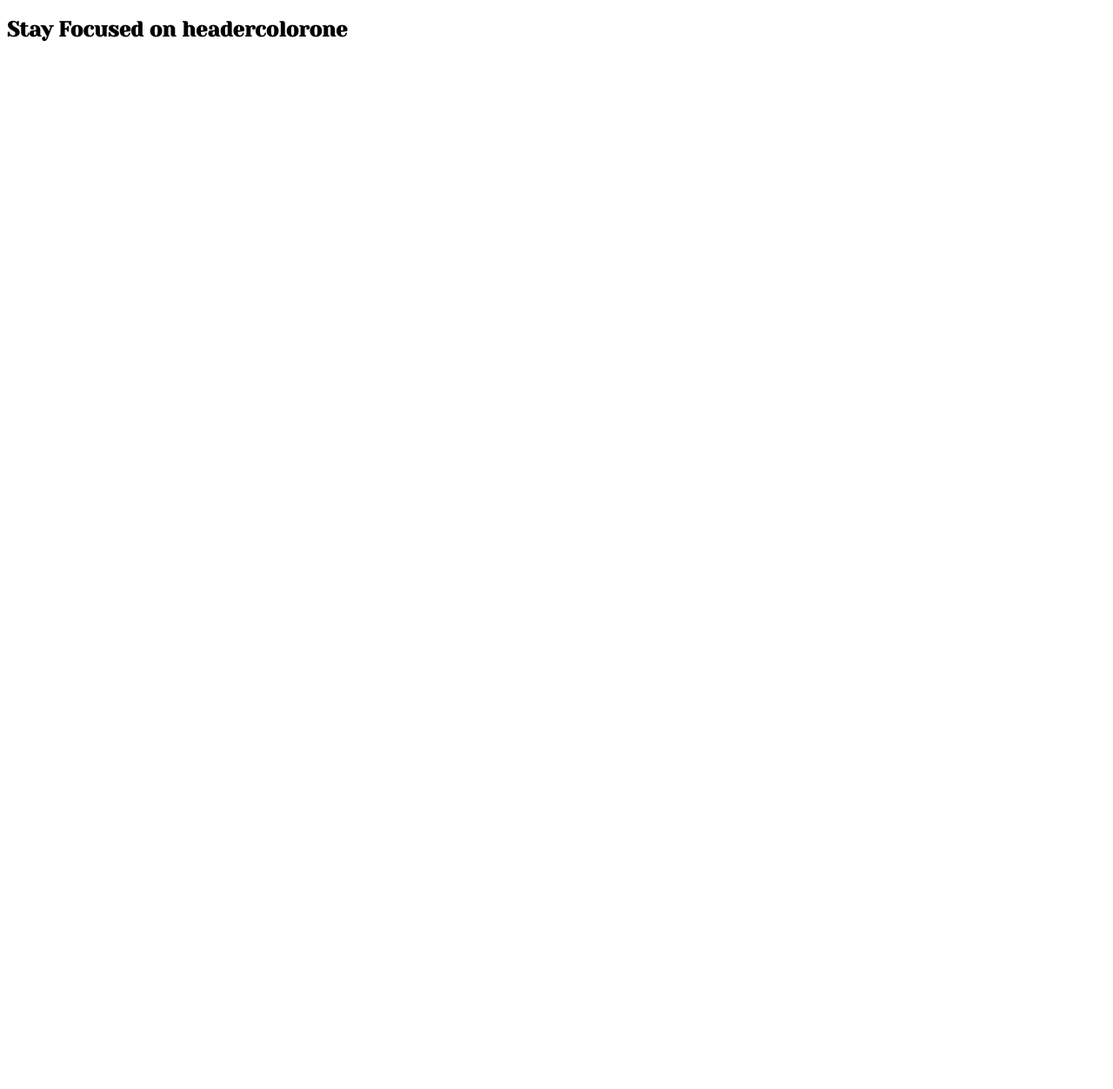
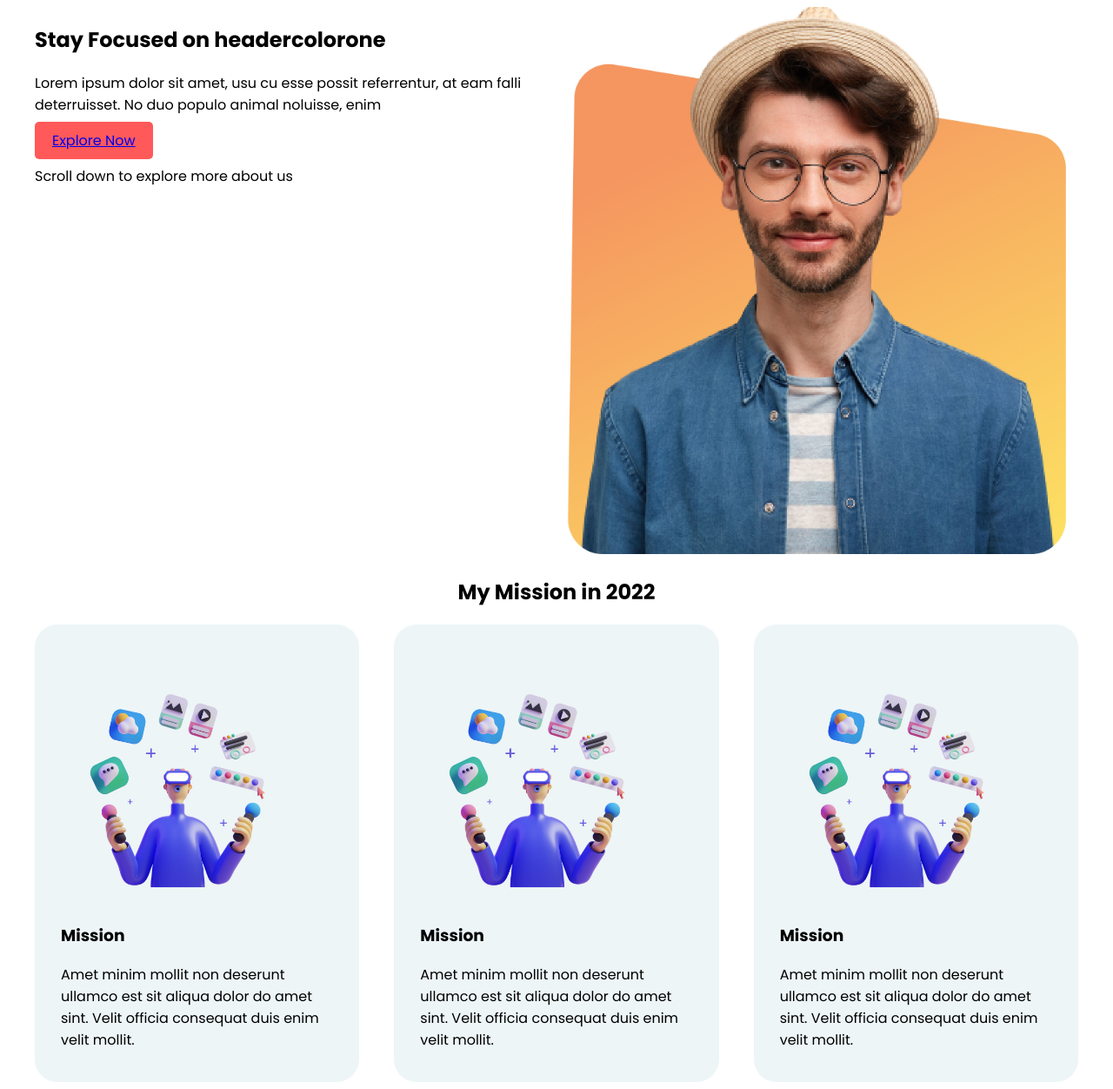
Before and after one commit to Amicableifti/Programming-Hero-Assignment01, a plain HTML site: page index.html in a window 1280 px wide. Shown: the whole page at 87% size. Before the commit the page ends 800 px from the top, so only its background shows below. Drawn offline with Linux system fonts and the light colour scheme.

Commit message:
Section Two Html ok

```diff
--- a/assignmentone.css
+++ b/assignmentone.css
@@ -9,36 +9,61 @@ body{
 
     margin: 0px
     padding:0px;
-    font-family: Yeseva One;
+    font-family: poppins;
+
+}
+
+main{
+    max-width: 1200px;
+    margin:auto;
 }
 /* Section  All  */
-.sectionintro{
+.section-intro{
 
+    display:flex;
+}
+ .section_mission{
+
+
+ }
+/* DIV All  */
+.right-div{
+
+    width: 50%;
 }
 .left-div{
 
+    width: 50%;
+}
+.div_mission{
+
+    display:flex;
+    column-gap: 40px;
 }
 
-.heading_style_one{
-
+.div_one_mission{
+   width: 33.33%;
+   background: rgba(79, 157, 166, 0.1);
+   border-radius: 26px;
+   padding: 20px 30px;
+   vertical-align: middle;
+   column-gap: 40px;
 
 }
-
-/* DIV All  */
-.right-div{
-
-}
-
-.sectionone{
-
-}
-.sectionone{
-
-}
-.sectionone{
-
-}
-
+.div_two_mission{
+    width: 33.33%;
+    background: rgba(79, 157, 166, 0.1);
+    border-radius: 26px;
+    padding: 20px 30px;
+    vertical-align: middle;
+ }
+ .div_three_mission{
+    width: 33.33%;
+   background: rgba(79, 157, 166, 0.1);
+   border-radius: 26px;
+   padding: 20px 30px;
+   vertical-align: middle;
+ }
 /* Heading All  */
 h1{
 
@@ -46,6 +71,9 @@ h1{
 }
 h2{
 
+}
+.h2{
+    text-align: center;
 }
 
 span{
@@ -59,3 +87,23 @@ span{
 
 
 }
+
+/* All Paragrapgh Here */
+p{
+
+}
+
+/* All Link/Ancor Tag Here */
+
+a{
+
+    padding: 10px 20px;
+    background: #FF5959;
+    border-radius: 5px;
+}
+
+/* All img Tag Here */
+
+img{
+    width: 100%;
+}
--- a/index.html
+++ b/index.html
@@ -8,15 +8,43 @@
     <title>Assignemt One</title>
 </head>
 <body>
+  <main>
     <section class="section-intro ">
       <div class="left-div">
          <h1>Stay Focused on <span class="headercolorone">headercolorone</span></h1>
+         <p>Lorem ipsum dolor sit amet, usu cu esse possit referrentur, at eam falli deterruisset. No duo populo animal noluisse, enim</p>
+         <a href="ww.facebook.com"> Explore Now </a>
+         <p>Scroll down to explore more about us</p>
+        </div>
+      <div class="right-div">
+
+        <img src="images/person/person-1.png" alt="">
+      </div>
+    </section>
+    <section class="section_mission">
+      <h2 class="h2">My Mission in <span>2022</span></h2>
+       <div class="div_mission">
+        <div class=" div_one_mission" >
+           <img src="images/illustrators/illustrator-1.png" alt="">
+           <h3>Mission</h3>
+           <p>Amet minim mollit non deserunt ullamco est sit aliqua dolor do amet sint. Velit officia consequat duis enim velit mollit.</p>
+         </div>
+         <div class=" div_two_mission" >
+           <img src="images/illustrators/illustrator-1.png" alt="">
+           <h3>Mission</h3>
+           <p>Amet minim mollit non deserunt ullamco est sit aliqua dolor do amet sint. Velit officia consequat duis enim velit mollit.</p>
+         </div>
+         <div class=" div_three_mission" >
+           <img src="images/illustrators/illustrator-1.png" alt="">
+           <h3>Mission</h3>
+           <p>Amet minim mollit non deserunt ullamco est sit aliqua dolor do amet sint. Velit officia consequat duis enim velit mollit.</p>
+         </div>
 
       </div>
-      <div class="right-div">
+    </section>
 
-      </div>
 
-    </section>
+
+  </main>
 </body>
 </html>
```
